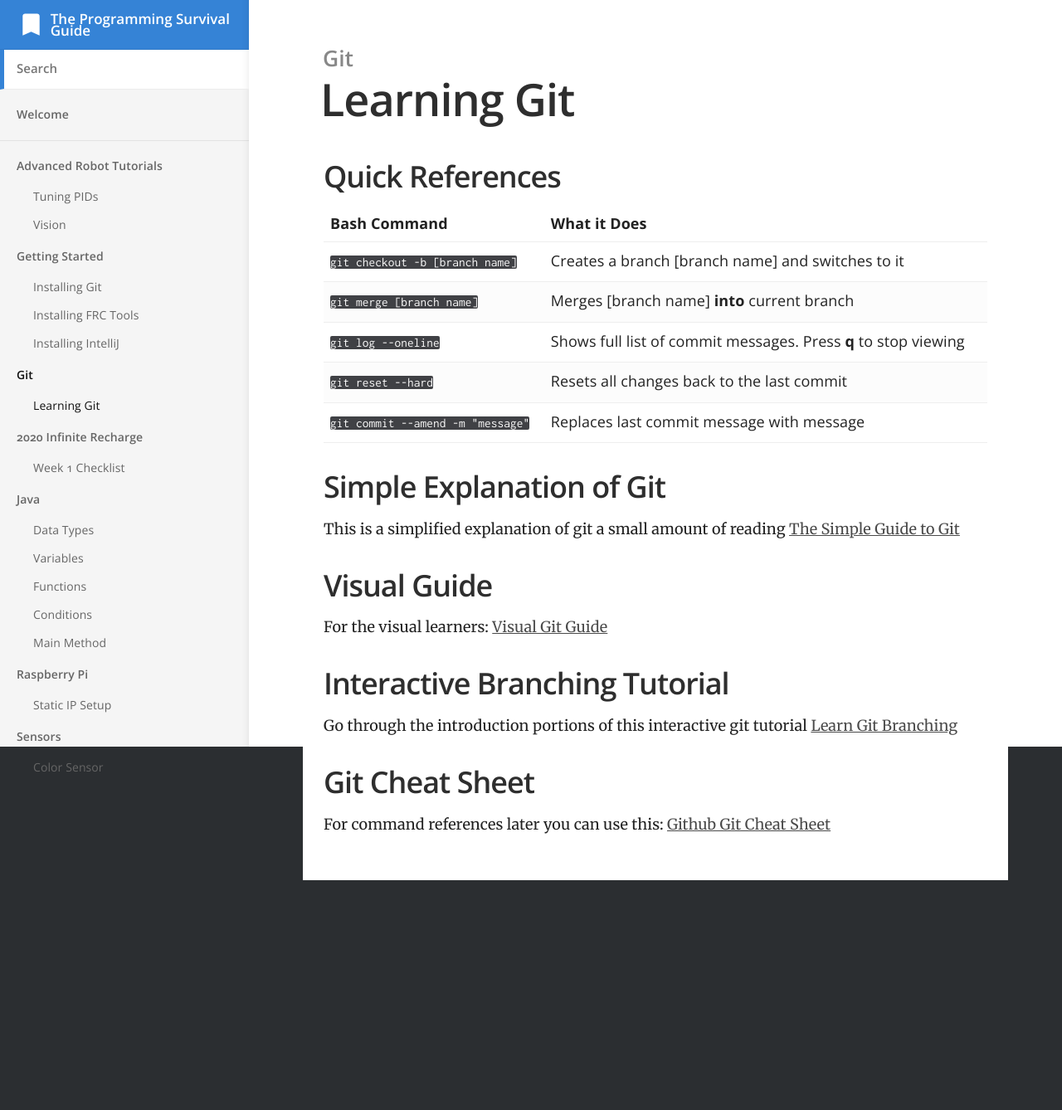
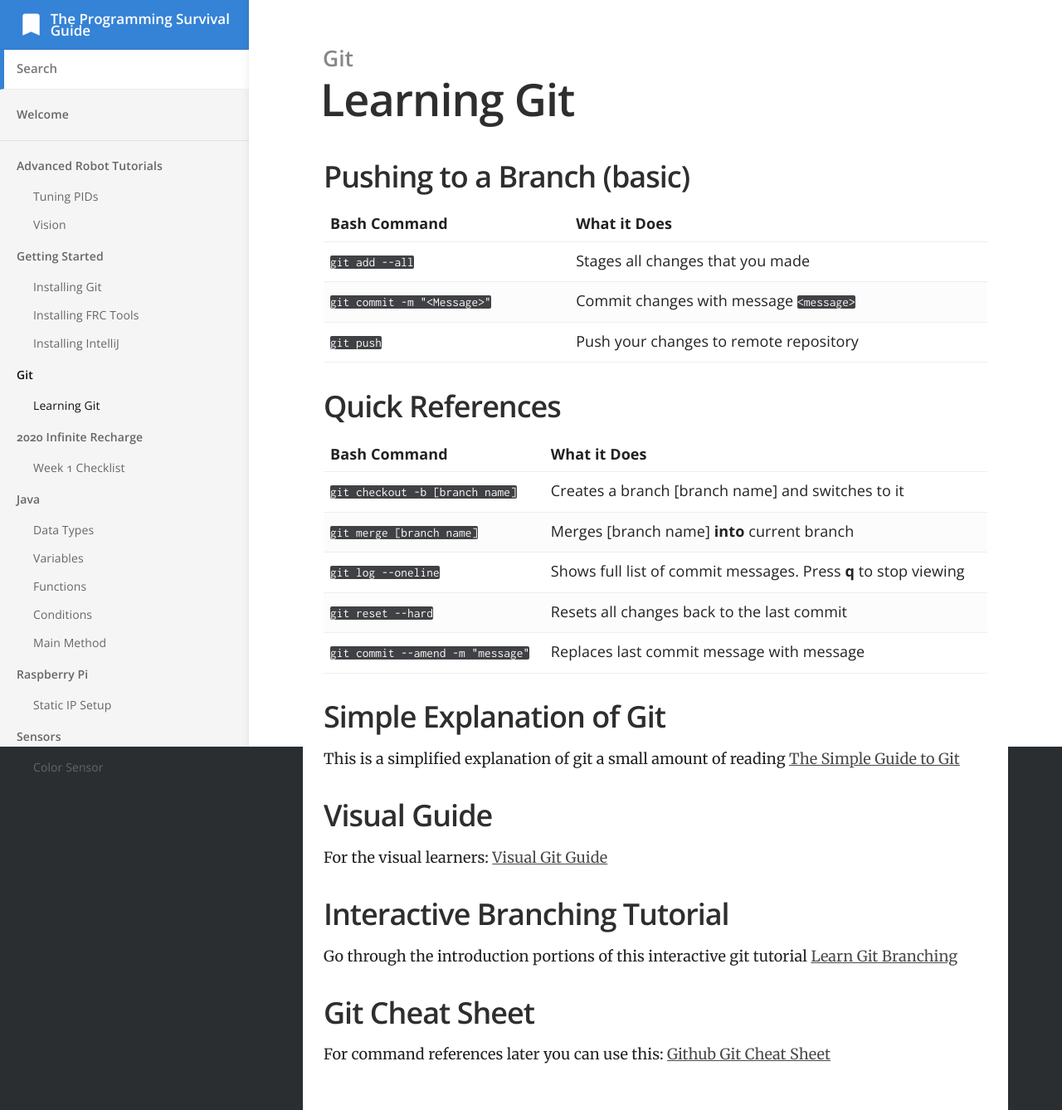
Before and after one commit to Team2445/The-Programming-Survival-Guide, a Jekyll site: the page built from _docs/git/learning-git.md, in a window 1280 px wide. Shown: the whole page at 83% size. Built offline with Jekyll 4.4.1, drawn with Linux system fonts in a browser that asks for light colours; before the commit the page ends 1061 px from its top, so only the background shows below that.

Commit message:
Added 'Basic steps to push to a branch'

```diff
--- a/_docs/git/learning-git.md
+++ b/_docs/git/learning-git.md
@@ -3,6 +3,14 @@ title: Learning Git
 category: Git
 order: 1
 ---
+## Pushing to a Branch (basic)
+
+| Bash Command | What it Does |
+| --- | --- |
+| `git add --all` | Stages all changes that you made |
+| `git commit -m "<Message>"` | Commit changes with message `<message>` |
+| `git push` | Push your changes to remote repository |
+
 ## Quick References
 
 | Bash Command | What it Does |
```
